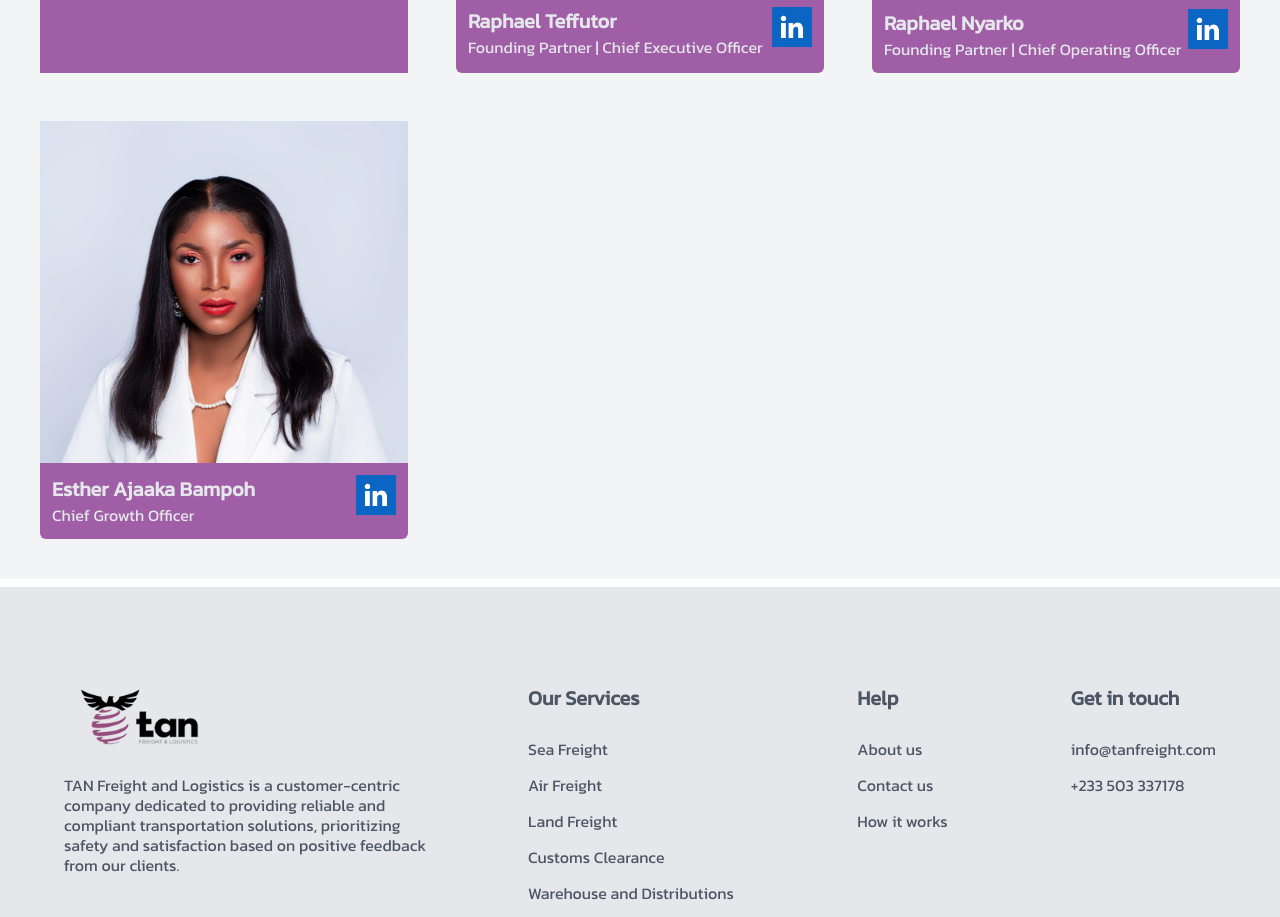
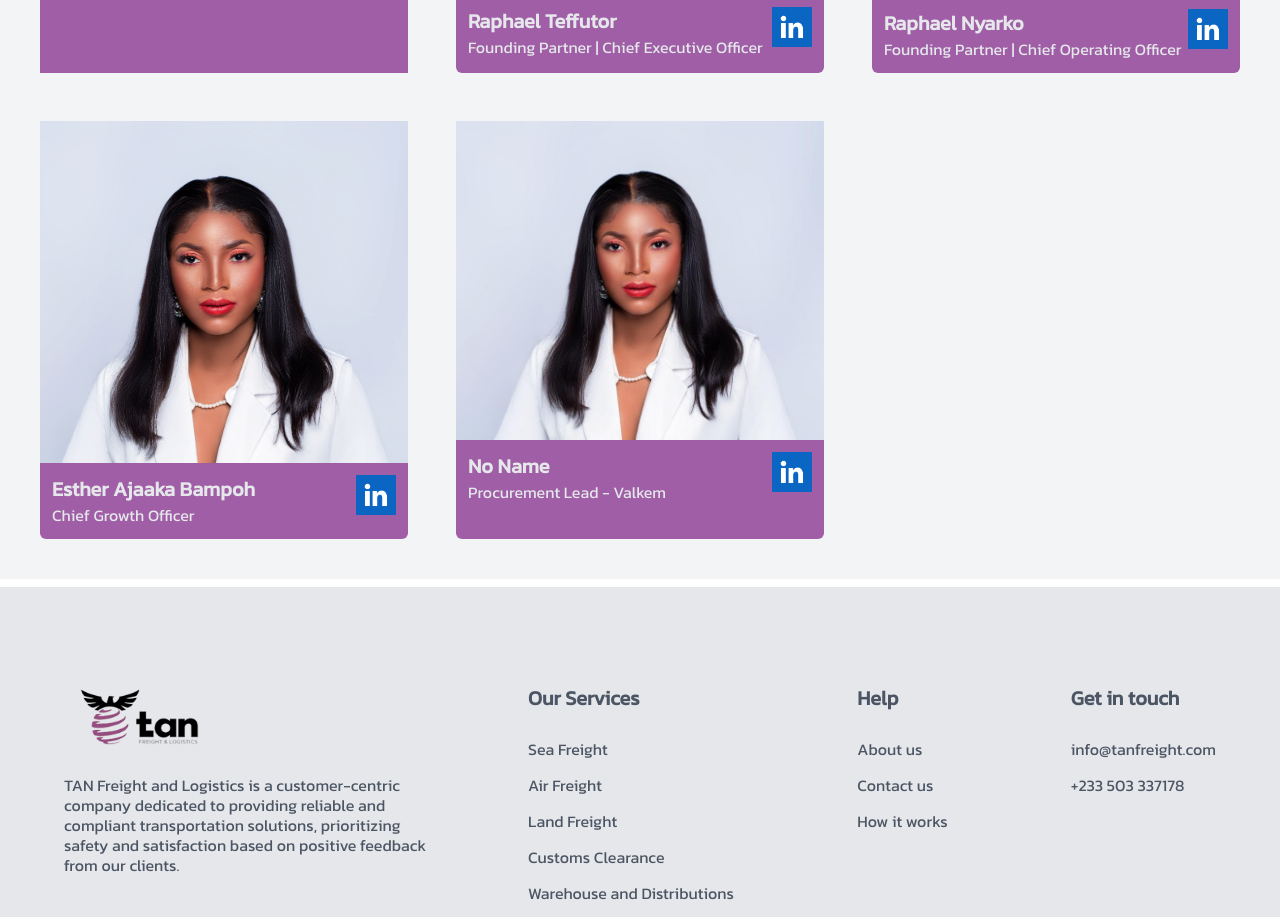
Before and after one commit to Saintholi/tanfreight-main-main, a Next.js app: page /about in a window 1280 px wide. Shown: the part 1420-2337 px from the top of the page. Built offline with nearby package versions, Linux system fonts and the light colour scheme.

Commit message:
Update ManagementTeam.tsx

```diff
--- a/components/ManagementTeam.tsx
+++ b/components/ManagementTeam.tsx
@@ -252,6 +252,41 @@ const ManagementTeam = () => {
               </div>
             </div>
           </div>
+           <div className="rounded-md bg-purple-2 text-gray-200">
+            <Link href="">
+              <Image
+                src="/managements/EB-3.jpg"
+                width={400}
+                height={400}
+                alt="tan stuff tan logistics"
+              />
+            </Link>
+            <div className="flex items-start justify-between p-3">
+              <div>
+                <h3 className="text-xl font-semibold">No Name</h3>
+                <p>Procurement Lead - Valkem</p>
+              </div>
+              <div className="flex items-center justify-center gap-3 align-baseline">
+                {/* <Link
+                  href="mailto:julienne.opokumensah@tanfreight.com"
+                  className="email"
+                >
+                  <span className="text-4xl">&#9993;</span>
+                </Link> */}
+                <Link href="" className="email">
+                  <Image
+                    src="/managements/linkedin.png"
+                    alt="tan stuff tan logistics"
+                    width={40}
+                    height={40}
+                  />
+                </Link>
+                {/* <Link href="" className="email">
+                  <Image src="/ig.png" alt="" width={24} height={24} />
+                </Link> */}
+              </div>
+            </div>
+          </div>
           {/* <div className="rounded-md bg-purple-2 text-gray-200">
             <Link href="">
               <Image
```
